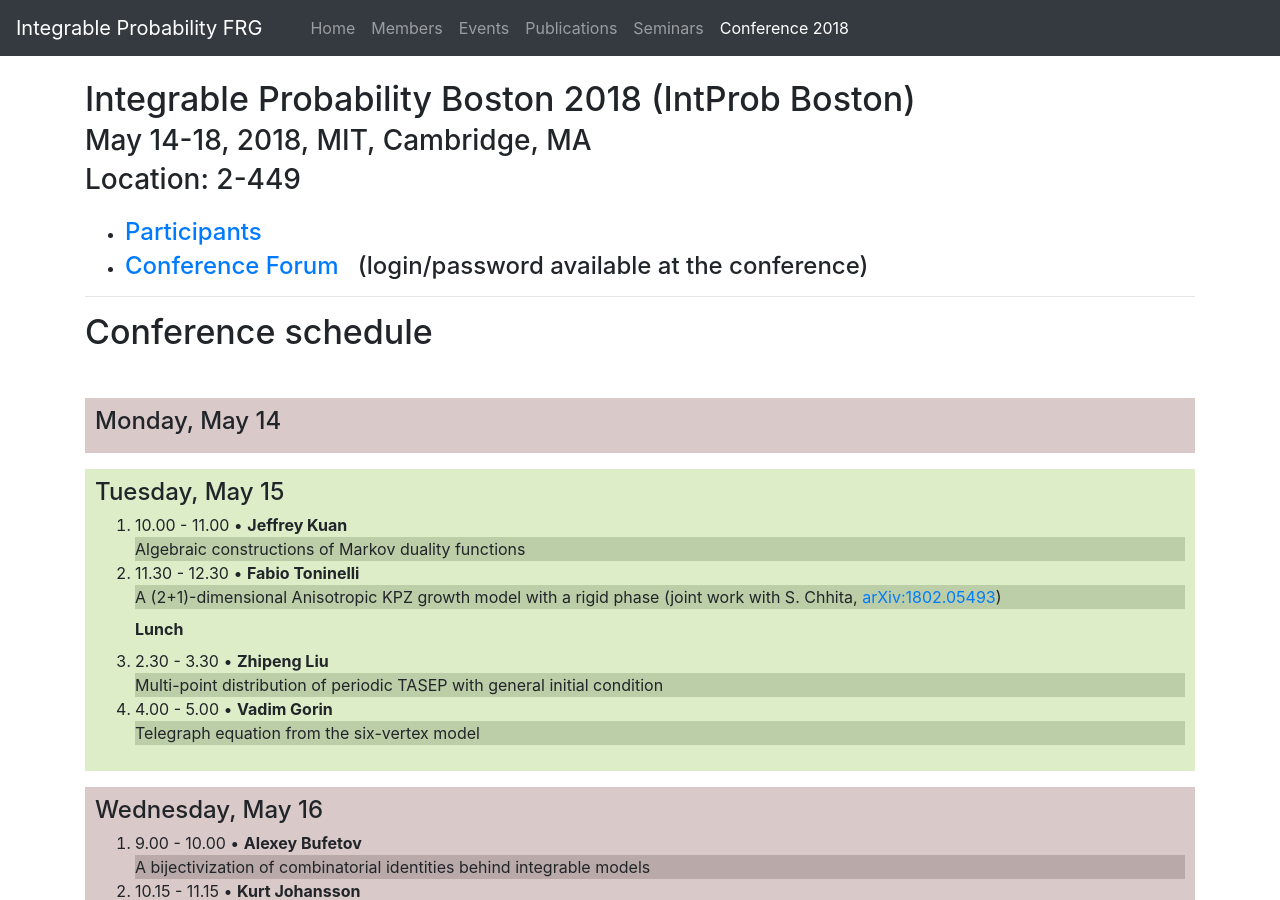
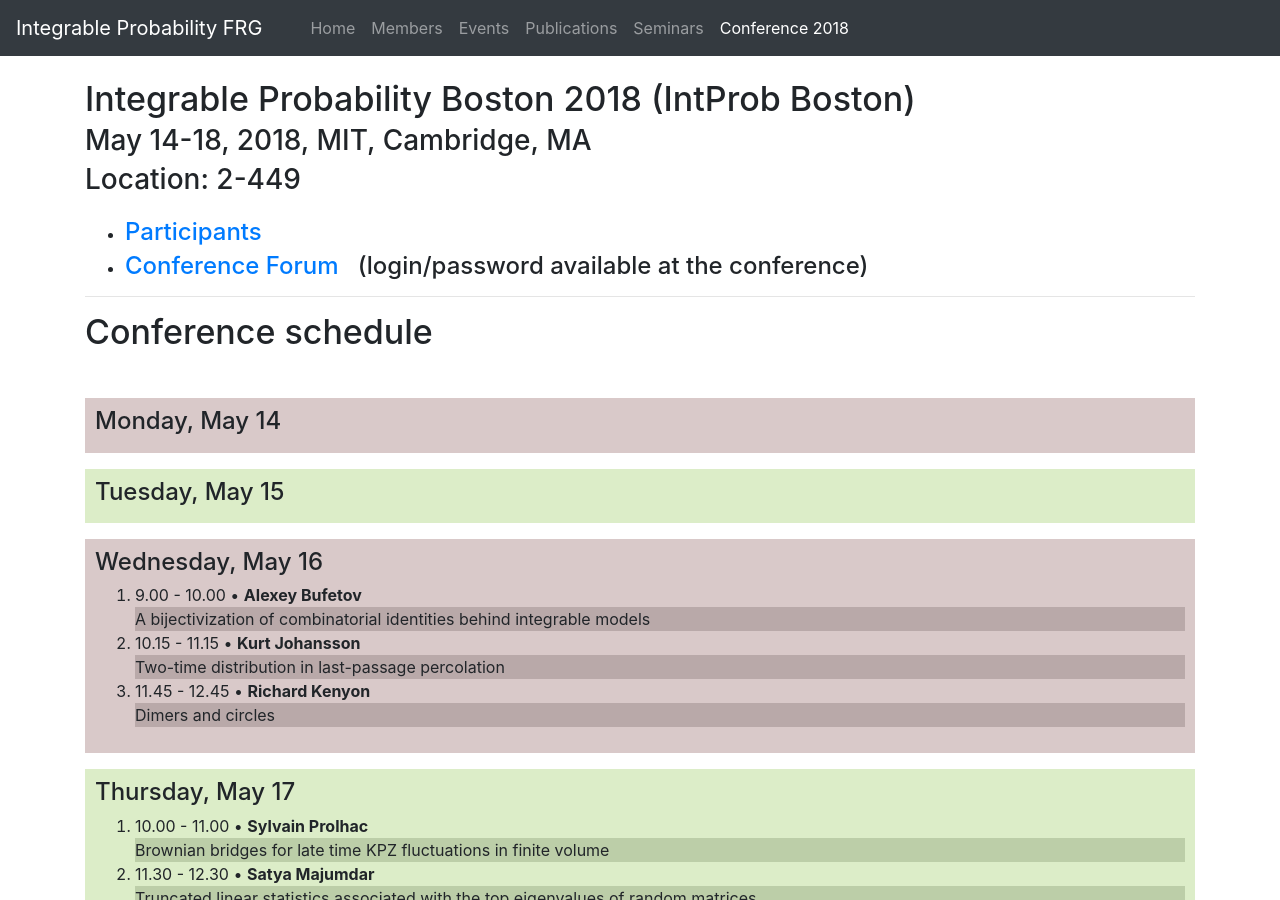
Before and after one commit to int-prob/int-prob-code, a Jekyll site: the page built from conference2018/schedule.md, in a window 1280 px wide and 900 px high. Built offline with Jekyll 4.4.1, drawn with Linux system fonts in a browser that asks for light colours; nearby versions of some CDN libraries.

Commit message:
fold Tuesday

```diff
--- a/conference2018/schedule.md
+++ b/conference2018/schedule.md
@@ -86,7 +86,7 @@ with Alexei Borodin, Ivan Corwin and Michael Wheeler.
 </div>
 
 <div style="background-color:#DCEDC8;padding:10px"  class="mb-3">
-<h4 id="tuesday-may-15">Tuesday, May 15</h4>
+<details><summary class="h4">Tuesday, May 15</summary>
 
 <ol>
   <li>10.00 - 11.00  &bull; <strong>Jeffrey Kuan</strong>
@@ -148,6 +148,7 @@ and its stochastic inhomogeneous version governs the fluctuations.
   </details>
   </li>
 </ol>
+</details>
 </div>
 
 <div style="background-color:#d9c9c9;padding:10px"  class="mb-3">
```
